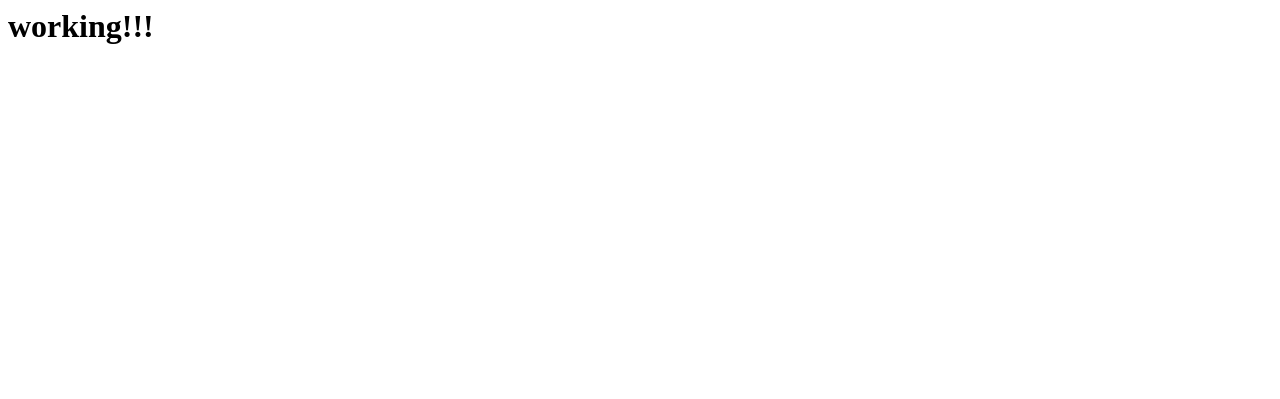
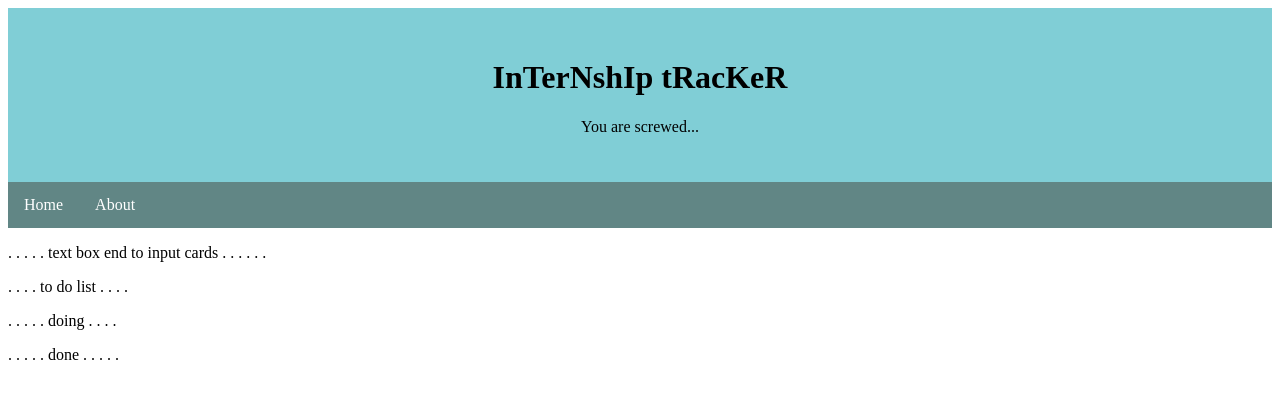
Before and after one commit to Georgi2313/intership-tracker, a Django app: page / in a window 1280 px wide. Before the commit the part shown is almost empty. Shown: the top 399 px of the page. Run offline with Django 3.2, Linux system fonts and the light colour scheme.

Commit message:
working on front end (css/home.css  & intrn_track/home.html)   #stage: 1

```diff
--- /dev/null
+++ b/intrn_track/static/css/home.css
@@ -0,0 +1,47 @@
+/*color combination used
+#618685
+#80ced6
+#d5f4e6
+#fefbd8
+*/
+
+.header {
+    background-color: #80ced6;
+    text-align: center;
+    padding : 30px;
+}
+
+.nav {
+    overflow: hidden;
+    background-color: #618685;
+
+}
+
+.nav a{
+
+    float: left;
+    display: block;
+    color:white;
+    text-align: center;
+    padding: 14px 16px;
+    text-decoration: none;
+}
+
+/*4 parallel columns      34% and 22% X 3 colmns */
+
+.column {
+    float: left;
+}
+
+.columnleft {
+    width: 34%;
+}
+.card {
+    width: 22%;
+}
+
+.row:after {
+    content: "";
+    display: table;
+    clear: both;
+}
--- a/intrn_track/templates/intrn_track/home.html
+++ b/intrn_track/templates/intrn_track/home.html
@@ -1,8 +1,82 @@
+{% load static %}
+<link rel="stylesheet" href="{% static 'css/intrn_track.css' %}">
+
 <html>
     <head>
         <title>internship tracker</title>
+        <link rel="stylesheet" href="{% static 'css/home.css' %}">
     </head>
     <body>
-        <h1>working!!!</h1>
+        <div class="header">
+            <h1>InTerNshIp tRacKeR</h1>
+            <p>You are screwed...</p>
+        </div>
+        <div class="nav">
+            <a href="#">Home</a>
+            <a href="#">About</a>
+        </div>
+        <div class="row">
+            <div class="columnleft">
+                <p>.
+                    .
+                    .
+                    .
+                    .
+                    text box
+                    end to input cards
+                    .
+                    .
+                    .
+                    .
+                    .
+                    .
+                </p>
+            </div>
+
+            <div class="card">
+                <p>
+                    .
+                    .
+                    .
+                    .
+                    to do list
+                    .
+                    .
+                    .
+                    .
+                </p>
+            </div>
+            <div class="card">
+                <p>
+                    .
+                    .
+                    .
+                    .
+                    .
+                    doing
+                    .
+                    .
+                    .
+                    .
+                </p>
+            </div>
+
+            <div class="card">
+                <p>
+                    .
+                    .
+                    .
+                    .
+                    .
+                    done
+                    .
+                    .
+                    .
+                    .
+                    .
+                </p>
+            </div>
+        </div>
+
     </body>
 </html>
```
